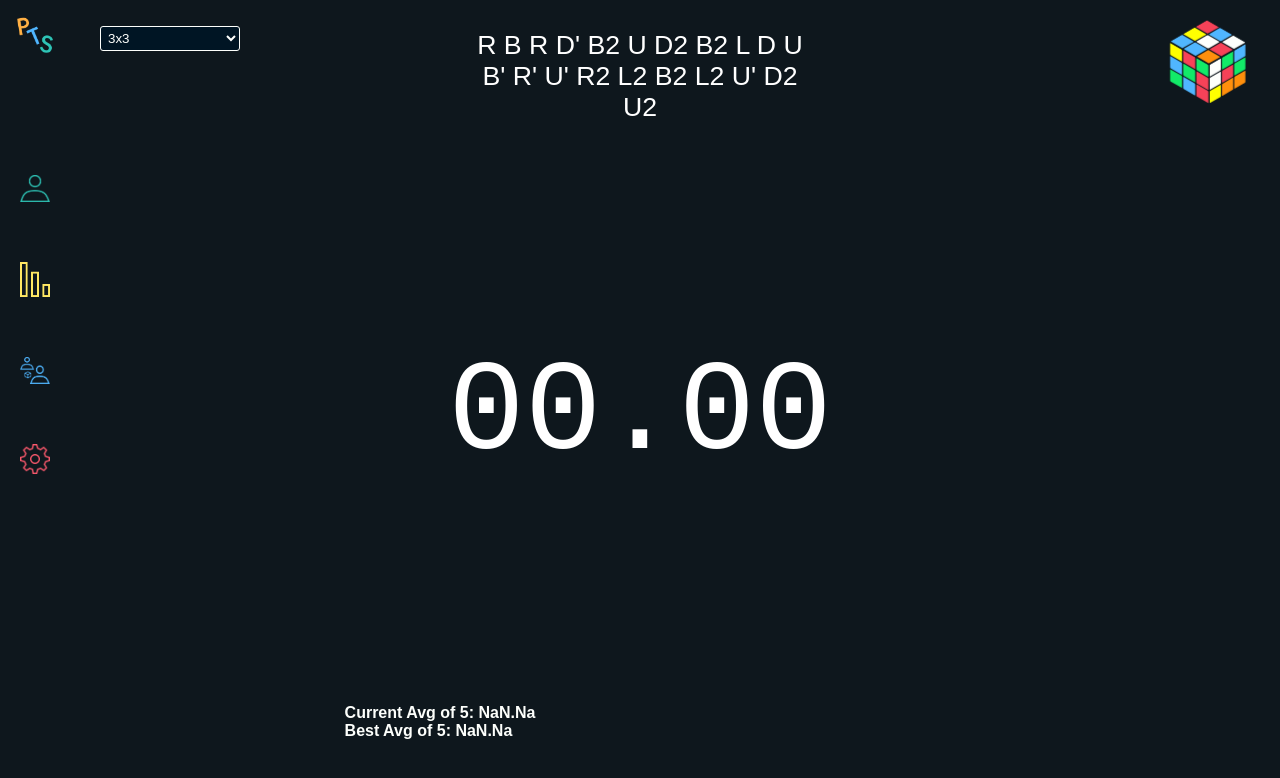
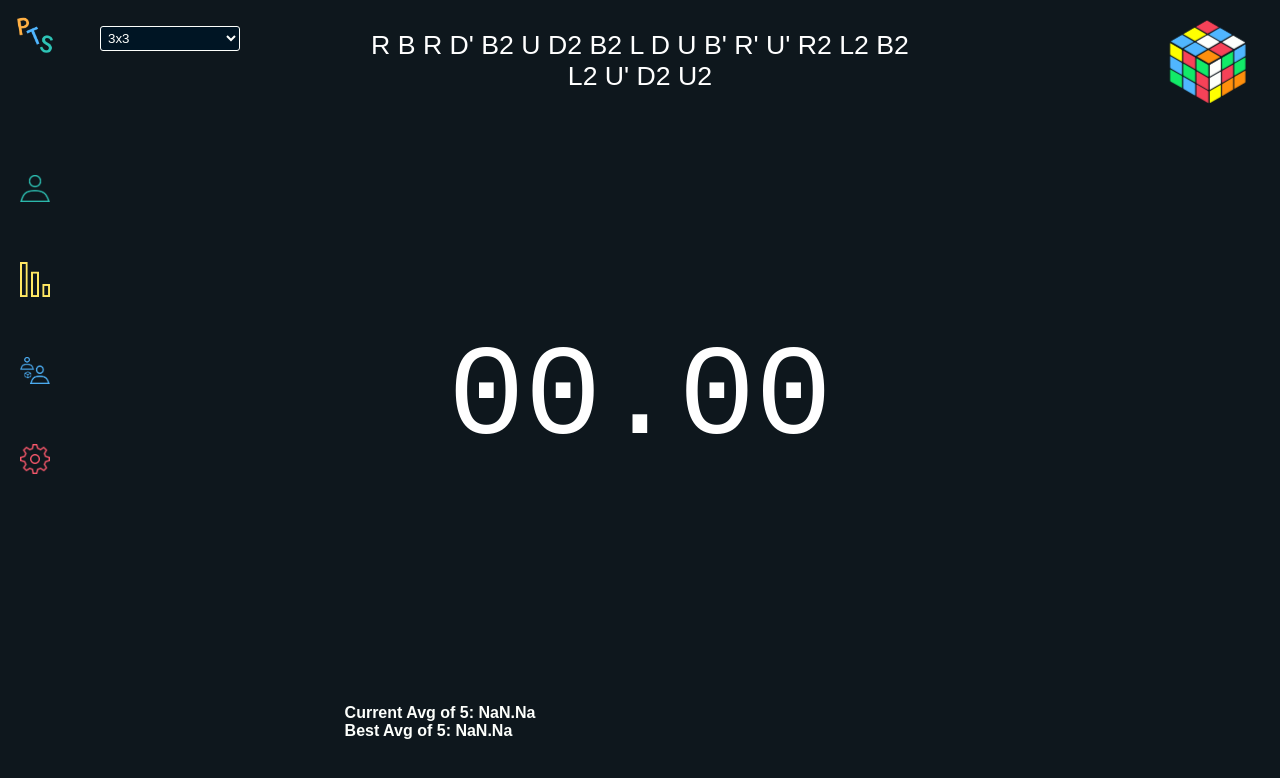
Before and after one commit to samdeaconprojects/peelthestickers, a React (Create React App) app: page / in a window 1280 px wide. Shown: the top 778 px of the page. Built offline with nearby package versions, Linux system fonts and the light colour scheme; a web font is replaced by a local one.

Commit message:
scramble resizing

```diff
--- a/src/App.js
+++ b/src/App.js
@@ -23,6 +23,7 @@ function App() {
     '666': [],
     '777': [],
     '333OH': [],
+    '333BLD': [],
   });
 
   useEffect(() => {
@@ -56,6 +57,8 @@ function App() {
         n = 2;
         break;
       case '333':
+      case '333OH':
+      case '333BLD':
         n = 3;
         break;
       case '444':
@@ -142,6 +145,8 @@ function App() {
         n = 2;
         break;
       case '333':
+      case '333OH':
+      case '333BLD':
         n = 3;
         break;
       case '444':
@@ -539,9 +544,10 @@ function App() {
           <option value="666">6x6</option>
           <option value="777">7x7</option>
           <option value="333OH">3x3 One-Handed</option>
+          <option value="333BLD">3x3 Blindfolded</option>
           {/* Add more options for other events as needed */}
         </select>
-        <Scramble onScrambleClick={handleScrambleClick} scramble={scramble} />
+        <Scramble onScrambleClick={handleScrambleClick} scramble={scramble} currentEvent={currentEvent} />
 
         <RubiksCubeSVG n={currentEvent} faces={getScrambledFaces(scramble)} />
         </div>
--- a/src/components/Scramble/Scramble.js
+++ b/src/components/Scramble/Scramble.js
@@ -2,10 +2,46 @@
 import React from 'react';
 import './Scramble.css'; // Ensure you have a Scramble.css file
 
-function Scramble({ onScrambleClick, scramble }) {
+function Scramble({ onScrambleClick, scramble, currentEvent }) {
+
+  let fontSize;
+  let maxWidth;
+
+  switch (currentEvent) {
+    case '222':
+      fontSize = 20;
+      maxWidth = 100;
+      break;
+    case '333':
+    case '333OH':
+    case '333BLD':
+      fontSize = 20;
+      maxWidth = 80;
+      break;
+    case '444':
+      fontSize = 20;
+      maxWidth = 50;
+      break;
+    case '555':
+      fontSize = 16;
+      maxWidth = 50;
+      break;
+    case '666':
+      fontSize = 14;
+      maxWidth = 50;
+      break;
+    case '777':
+      fontSize = 13;
+      maxWidth = 50;
+      break;
+    default:
+      fontSize = 20;
+      maxWidth = 50; // Default to 3x3 if currentEvent is not recognized
+  }
+
   return (
     <div className="scramble-container">
-      <p className="scramble-text" onClick={() => onScrambleClick(scramble)}>
+      <p className="scramble-text" style={{ 'font-size': `${fontSize}pt`, 'max-width': `${maxWidth}%` }} onClick={() => onScrambleClick(scramble)}>
         {scramble}
       </p>
     </div>
```
